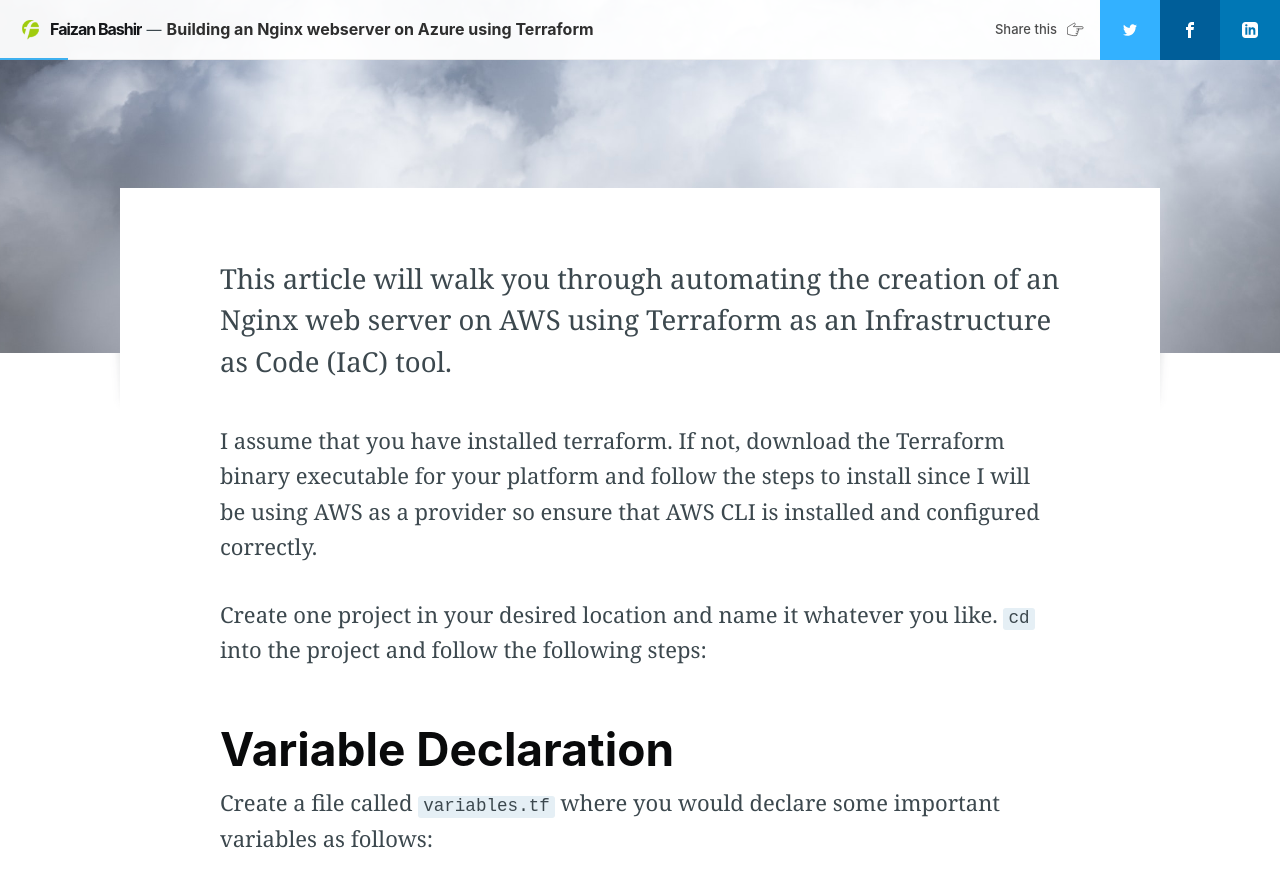
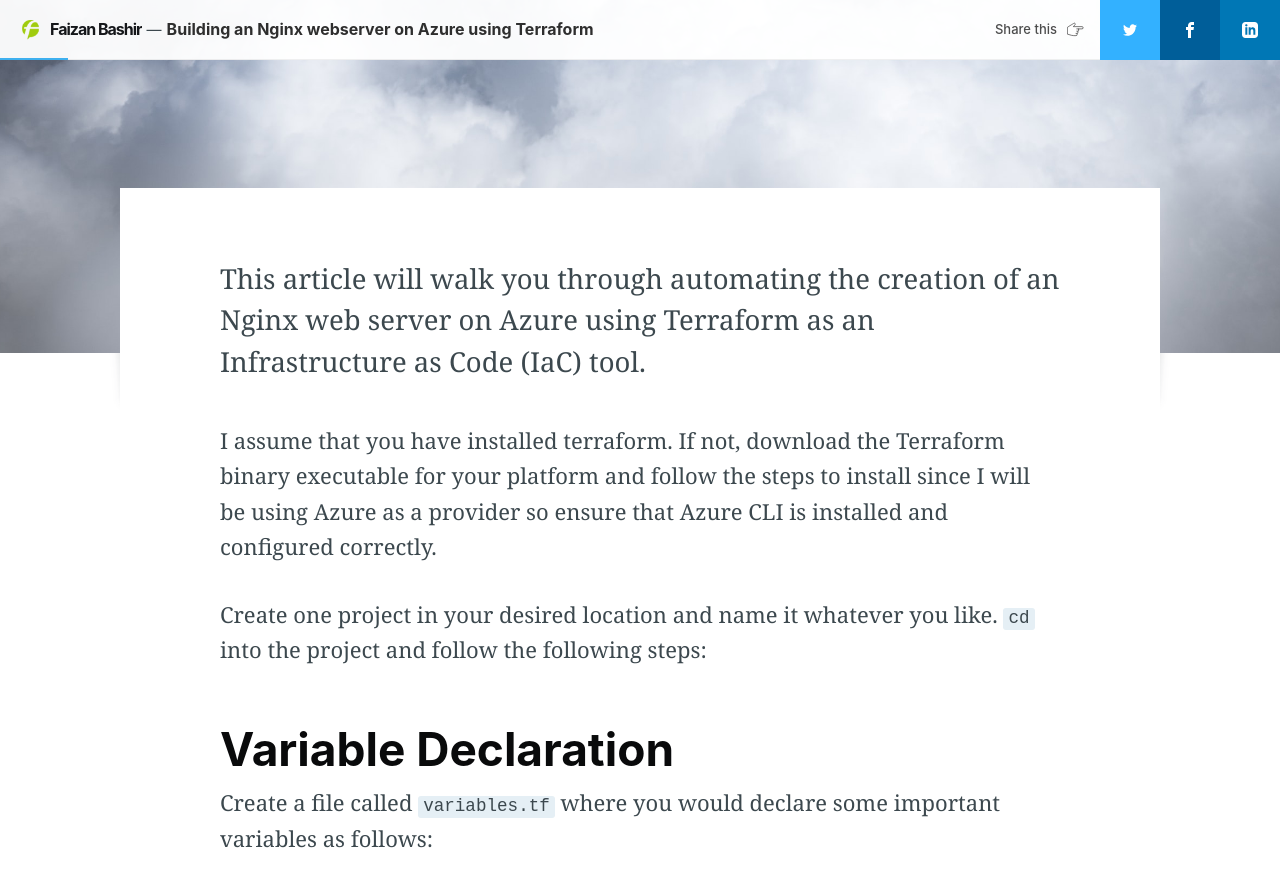
Before and after one commit to faizanbashir/faizanbashir.github.io, a Jekyll site: the page built from _posts/terraform/2022-04-09-building-an-nginx-webserver-on-azure-using-terraform.md, in a window 1280 px wide and 900 px high, scrolled down 766 px. Shown: the top 887 px of the window. Built offline with Jekyll 4.4.1, drawn with Linux system fonts in a browser that asks for light colours; nearby versions of some CDN libraries; comment, search, counter and statistics services are not loaded.

Commit message:
Fixed typo in post

```diff
--- a/_posts/terraform/2022-04-09-building-an-nginx-webserver-on-azure-using-terraform.md
+++ b/_posts/terraform/2022-04-09-building-an-nginx-webserver-on-azure-using-terraform.md
@@ -12,9 +12,9 @@
 author: faizan
 excerpt: This article will walk you through automating the creation of an Nginx web server on Microsoft Azure using Terraform as an Infrastructure as Code (IaC) tool.
 ---
-This article will walk you through automating the creation of an Nginx web server on AWS using Terraform as an Infrastructure as Code (IaC) tool.
+This article will walk you through automating the creation of an Nginx web server on Azure using Terraform as an Infrastructure as Code (IaC) tool.
 
-I assume that you have installed terraform. If not, download the Terraform binary executable for your platform and follow the steps to install since I will be using AWS as a provider so ensure that AWS CLI is installed and configured correctly.
+I assume that you have installed terraform. If not, download the Terraform binary executable for your platform and follow the steps to install since I will be using Azure as a provider so ensure that Azure CLI is installed and configured correctly.
 
 Create one project in your desired location and name it whatever you like. `cd` into the project and follow the following steps:
 
```
